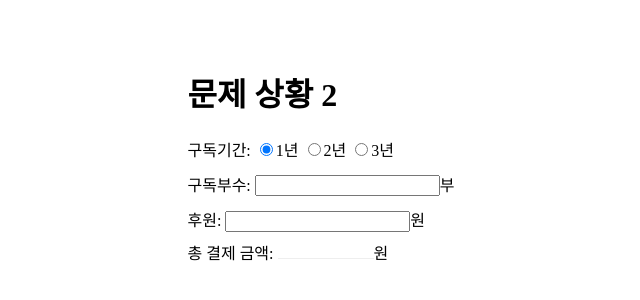
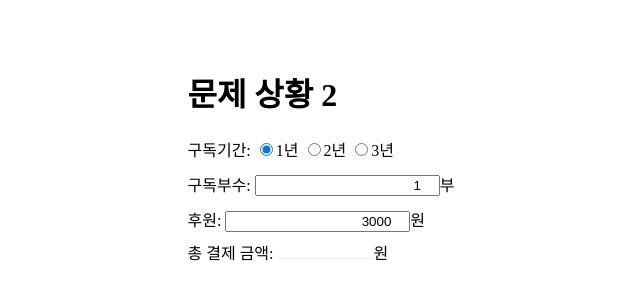
Before and after one commit to mytory/vuejs-seminar, a plain HTML site: page situation2.html in a window 1280 px wide. Shown: the part 252-552 px from the top of the page, 319-959 px from the left. Drawn offline with Linux system fonts and the light colour scheme.

Commit message:
상황2 number 폼 min, step, value 추가.

```diff
--- a/situation2.html
+++ b/situation2.html
@@ -20,11 +20,11 @@
         </div>
         <div>
             <label for="count">구독부수:</label>
-            <input type="number" name="count" id="count">부
+            <input type="number" name="count" id="count" min="0" value="1">부
         </div>
         <div>
             <label for="donation">후원:</label>
-            <input type="number" name="donation" id="donation">원
+            <input type="number" name="donation" id="donation" min="0" step="500" value="3000">원
         </div>
         <div>
             총 결제 금액:
```
